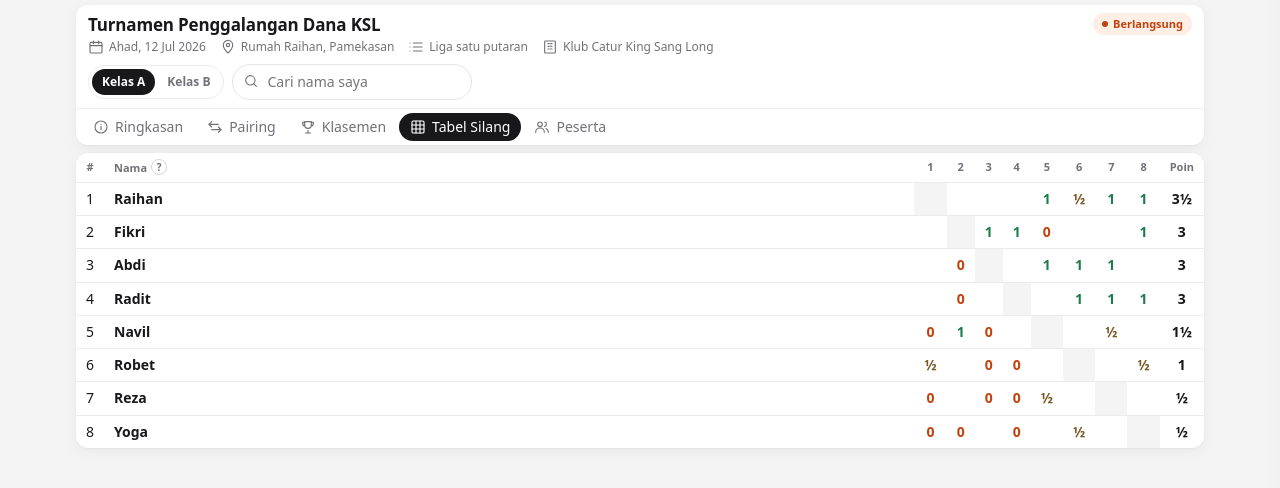
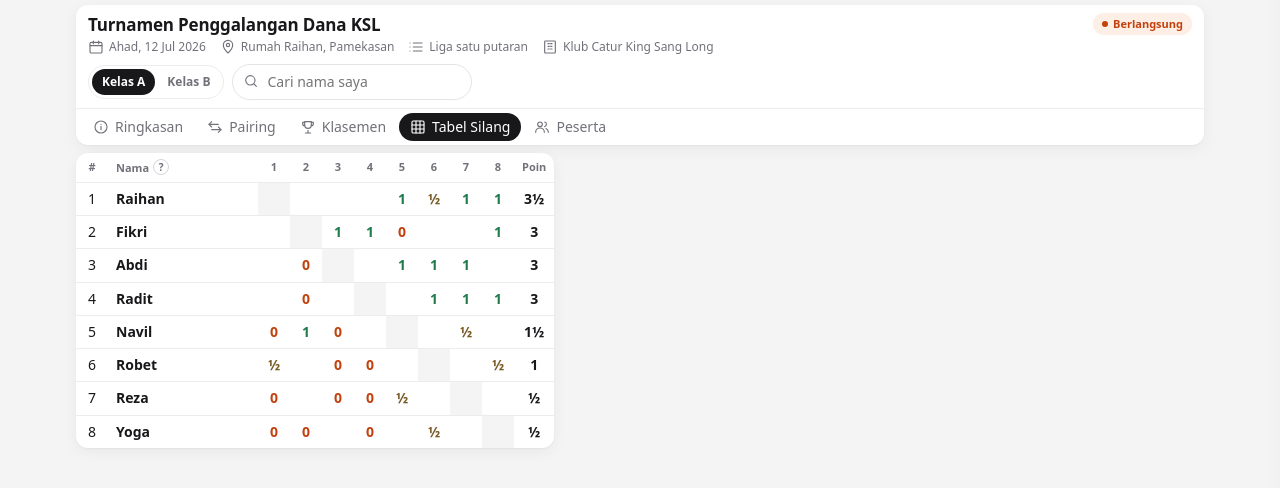
Before and after one commit to fnzahra/chess-tournaments, a plain HTML site: page prototype/tabel-silang.html in a window 1280 px wide. Shown: the part 76-564 px from the top of the page. Drawn offline with Linux system fonts and the light colour scheme.

Commit message:
Compact cross-table width so columns sit close to player names

```diff
--- a/prototype/assets/style.css
+++ b/prototype/assets/style.css
@@ -124,6 +124,11 @@ td.n,th.n{text-align:center;width:1%}
 td.r,th.r{text-align:right}
 tr.hl td{background:var(--accent-soft)}
 .tscroll{overflow-x:auto}
+.xt{width:auto}
+.xt th,.xt td{padding:6px 8px}
+.xt td:nth-child(2),.xt th:nth-child(2){min-width:150px;padding-right:20px}
+.xt td.n,.xt th.n{min-width:32px}
+.xt-wrap{width:fit-content;max-width:100%}
 .card>table td:last-child{white-space:normal}
 .rank{display:inline-grid;place-items:center;width:22px;height:22px;border-radius:50%;font-size:11px;font-weight:700;background:var(--soft);color:var(--mute)}
 .r1{background:#f3e3b5;color:#7a5a26}.r2{background:#e4e4e7;color:#3f3f46}.r3{background:#efd9c3;color:#7c4a1e}
--- a/prototype/tabel-silang.html
+++ b/prototype/tabel-silang.html
@@ -18,7 +18,7 @@ KSL.page(()=>{
     if(x.b===a&&x.w===b)return x.res?{"1-0":"0","0-1":"1","½-½":"½","+/-":"−","-/+":"+","-/-":"−"}[x.res]:""}return""};
   const cls=v=>v==="1"||v==="+"?"res-w":v==="0"||v==="−"?"res-l":v==="½"?"res-d":"";
   return KSL.tourHead("tabel-silang")+`
-  <div class="card tscroll"><table class="xt">
+  <div class="card tscroll xt-wrap"><table class="xt">
     <tr><th class="n">#</th><th>Nama${KSL.tip("Baca per baris: 1 = menang, ½ = seri, 0 = kalah melawan pemain di kolom itu. Kosong = belum bertemu.","Membaca tabel silang")}</th>${ord.map((_,i)=>`<th class="n">${i+1}</th>`).join("")}<th class="n">Poin</th></tr>
     ${s.map((p,i)=>`<tr class="${hit(p)?"hl":""}"><td class="n">${i+1}</td><td>${pLink(p.id,p.name)}</td>${ord.map(o=>{const v=o===p.id?"":res(p.id,o);return `<td class="n ${cls(v)}" style="${o===p.id?"background:var(--soft)":""}">${v}</td>`}).join("")}<td class="n b">${fmt(p.pts)}</td></tr>`).join("")}
   </table></div>`;
```
